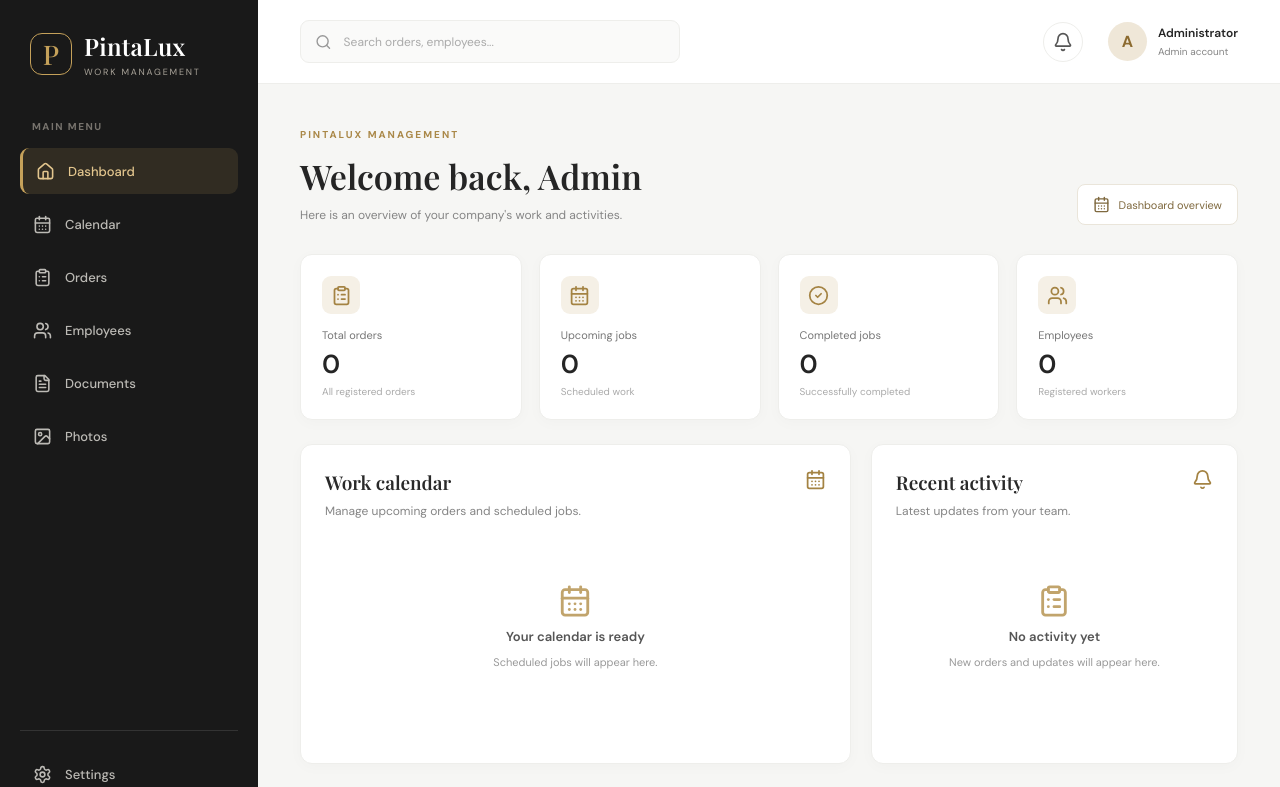
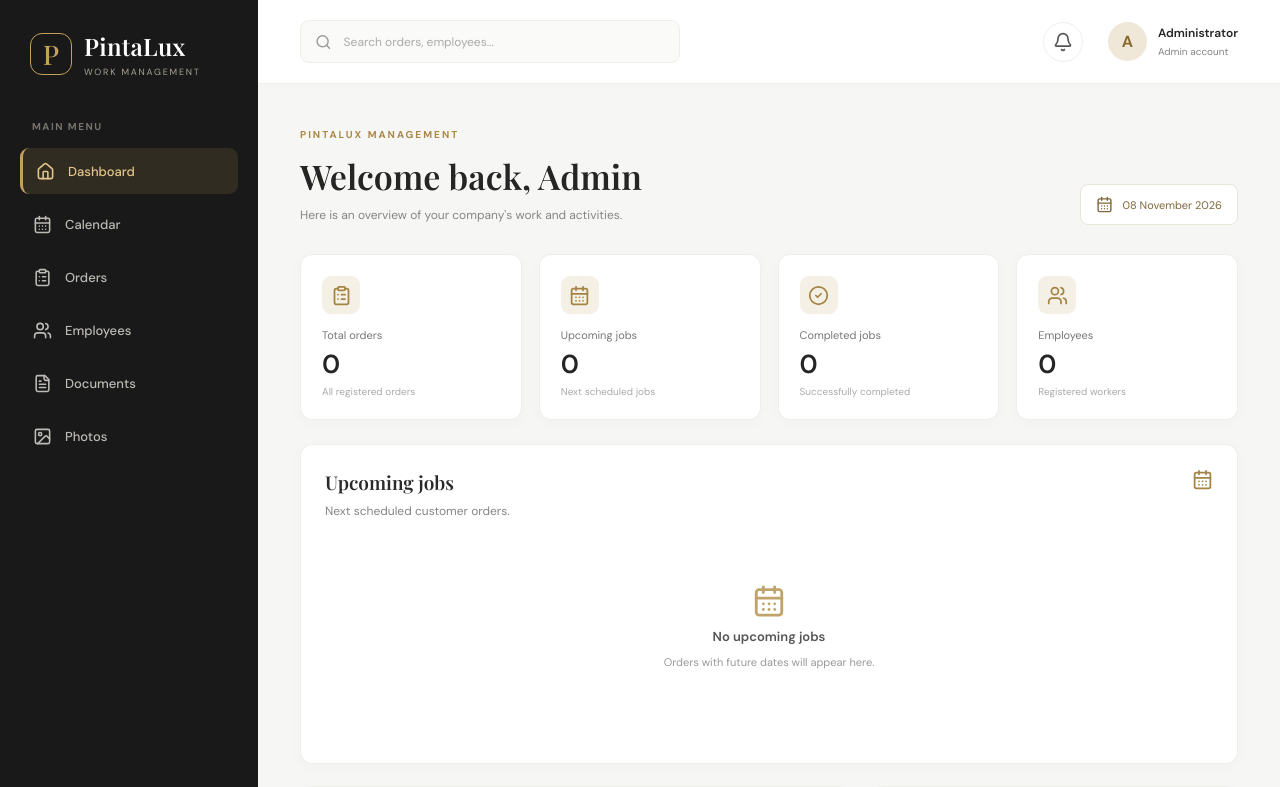
Before and after one commit to webatelie-global/PintaLux-app, a React (Vite) app: page / in a window 1280 px wide. Shown: the top 787 px of the page. Built offline with nearby package versions, Linux system fonts and the light colour scheme.

Commit message:
Update App.tsx

```diff
--- a/src/App.tsx
+++ b/src/App.tsx
@@ -1,3 +1,4 @@
+
 import { useState, type FormEvent } from "react";
 import {
   Bell,
@@ -16,6 +17,7 @@ import {
   MapPin,
   Phone,
   User,
+  Trash2,
 } from "lucide-react";
 
 const navigation = [
@@ -26,6 +28,8 @@ const navigation = [
   { label: "Documents", icon: FileText },
   { label: "Photos", icon: Image },
 ];
+
+const statuses = ["New", "In Progress", "Completed"];
 
 type Order = {
   id: number;
@@ -38,16 +42,40 @@ type Order = {
   status: string;
 };
 
+function formatDate(date: string) {
+  if (!date) return "Date not set";
+
+  return new Date(`${date}T00:00:00`).toLocaleDateString("en-GB", {
+    day: "2-digit",
+    month: "long",
+    year: "numeric",
+  });
+}
+
 function App() {
   const [activePage, setActivePage] = useState("Dashboard");
   const [orders, setOrders] = useState<Order[]>([]);
   const [showOrderForm, setShowOrderForm] = useState(false);
 
+  const today = new Date();
+  const todayString = [
+    today.getFullYear(),
+    String(today.getMonth() + 1).padStart(2, "0"),
+    String(today.getDate()).padStart(2, "0"),
+  ].join("-");
+
+  const sortedOrders = [...orders].sort((a, b) =>
+    a.date.localeCompare(b.date),
+  );
+
+  const upcomingOrders = sortedOrders
+    .filter((order) => order.date >= todayString && order.status !== "Completed")
+    .slice(0, 5);
+
   function handleCreateOrder(event: FormEvent<HTMLFormElement>) {
     event.preventDefault();
 
-    const form = event.currentTarget;
-    const formData = new FormData(form);
+    const formData = new FormData(event.currentTarget);
 
     const newOrder: Order = {
       id: Date.now(),
@@ -60,8 +88,26 @@ function App() {
       status: "New",
     };
 
-    setOrders((currentOrders) => [...currentOrders, newOrder]);
+    setOrders((current) => [...current, newOrder]);
     setShowOrderForm(false);
+  }
+
+  function deleteOrder(id: number) {
+    const confirmed = window.confirm(
+      "Are you sure you want to delete this order?",
+    );
+
+    if (confirmed) {
+      setOrders((current) => current.filter((order) => order.id !== id));
+    }
+  }
+
+  function updateOrderStatus(id: number, status: string) {
+    setOrders((current) =>
+      current.map((order) =>
+        order.id === id ? { ...order, status } : order,
+      ),
+    );
   }
 
   const inputStyle = {
@@ -82,6 +128,101 @@ function App() {
     fontWeight: 600 as const,
     color: "#555",
   };
+
+  function OrderCard({ order }: { order: Order }) {
+    return (
+      <article
+        key={order.id}
+        style={{
+          padding: 18,
+          border: "1px solid #eeeeeb",
+          borderRadius: 10,
+          background: "#fff",
+          marginBottom: 12,
+        }}
+      >
+        <div
+          style={{
+            display: "flex",
+            justifyContent: "space-between",
+            alignItems: "flex-start",
+            gap: 12,
+            flexWrap: "wrap",
+          }}
+        >
+          <div>
+            <h3 style={{ margin: "0 0 8px", color: "#222" }}>
+              {order.customer}
+            </h3>
+            <p style={{ margin: "4px 0", color: "#777", fontSize: 13 }}>
+              Order #{order.id}
+            </p>
+          </div>
+
+          <div style={{ display: "flex", gap: 8, alignItems: "center" }}>
+            <select
+              value={order.status}
+              onChange={(event) =>
+                updateOrderStatus(order.id, event.target.value)
+              }
+              style={{
+                padding: "7px 10px",
+                border: "1px solid #e5e5e5",
+                borderRadius: 8,
+                background: "#fdfcf9",
+                color: "#96753b",
+                fontWeight: 600,
+              }}
+            >
+              {statuses.map((status) => (
+                <option key={status} value={status}>
+                  {status}
+                </option>
+              ))}
+            </select>
+
+            <button
+              type="button"
+              onClick={() => deleteOrder(order.id)}
+              title="Delete order"
+              aria-label="Delete order"
+              style={{
+                display: "flex",
+                alignItems: "center",
+                justifyContent: "center",
+                width: 35,
+                height: 35,
+                border: "1px solid #f0dada",
+                borderRadius: 8,
+                background: "#fff",
+                color: "#bd5555",
+                cursor: "pointer",
+              }}
+            >
+              <Trash2 size={17} />
+            </button>
+          </div>
+        </div>
+
+        <p style={{ color: "#666", fontSize: 14 }}>
+          <strong>Date:</strong> {formatDate(order.date)}
+        </p>
+        <p style={{ color: "#666", fontSize: 14 }}>
+          <strong>Phone:</strong> {order.phone}
+        </p>
+        <p style={{ color: "#666", fontSize: 14 }}>
+          <strong>Address:</strong> {order.address}
+        </p>
+        <p style={{ color: "#666", fontSize: 14 }}>
+          <strong>Description:</strong> {order.description}
+        </p>
+        <p style={{ color: "#666", fontSize: 14 }}>
+          <strong>Estimated price:</strong>{" "}
+          {order.price ? `${order.price} €` : "Not specified"}
+        </p>
+      </article>
+    );
+  }
 
   return (
     <div className="app-shell">
@@ -134,7 +275,6 @@ function App() {
             <Settings size={19} />
             <span>Settings</span>
           </div>
-
           <div className="nav-item">
             <LogOut size={19} />
             <span>Log out</span>
@@ -146,18 +286,11 @@ function App() {
         <header className="topbar">
           <div className="search-box">
             <Search size={18} />
-            <input
-              type="search"
-              placeholder="Search orders, employees..."
-            />
+            <input type="search" placeholder="Search orders, employees..." />
           </div>
 
           <div className="topbar-actions">
-            <button
-              className="icon-button"
-              type="button"
-              aria-label="Notifications"
-            >
+            <button className="icon-button" type="button" aria-label="Notifications">
               <Bell size={20} />
             </button>
 
@@ -175,13 +308,11 @@ function App() {
           <div className="welcome-section">
             <div>
               <span className="eyebrow">PINTALUX MANAGEMENT</span>
-
               <h2>
                 {activePage === "Dashboard"
                   ? "Welcome back, Admin"
                   : activePage}
               </h2>
-
               <p>
                 {activePage === "Dashboard"
                   ? "Here is an overview of your company's work and activities."
@@ -191,11 +322,7 @@ function App() {
 
             <div className="date-label">
               <CalendarDays size={17} />
-              <span>
-                {activePage === "Dashboard"
-                  ? "Dashboard overview"
-                  : activePage}
-              </span>
+              <span>{formatDate(todayString)}</span>
             </div>
           </div>
 
@@ -203,56 +330,71 @@ function App() {
             <>
               <div className="stats-grid">
                 <article className="stat-card">
-                  <div className="stat-icon">
-                    <ClipboardList size={21} />
-                  </div>
+                  <div className="stat-icon"><ClipboardList size={21} /></div>
                   <span className="stat-label">Total orders</span>
                   <strong>{orders.length}</strong>
                   <span className="stat-note">All registered orders</span>
                 </article>
 
                 <article className="stat-card">
-                  <div className="stat-icon">
-                    <CalendarDays size={21} />
-                  </div>
+                  <div className="stat-icon"><CalendarDays size={21} /></div>
                   <span className="stat-label">Upcoming jobs</span>
-                  <strong>0</strong>
-                  <span className="stat-note">Scheduled work</span>
+                  <strong>{upcomingOrders.length}</strong>
+                  <span className="stat-note">Next scheduled jobs</span>
                 </article>
 
                 <article className="stat-card">
-                  <div className="stat-icon">
-                    <CheckCircle2 size={21} />
-                  </div>
+                  <div className="stat-icon"><CheckCircle2 size={21} /></div>
                   <span className="stat-label">Completed jobs</span>
-                  <strong>0</strong>
+                  <strong>{orders.filter((order) => order.status === "Completed").length}</strong>
                   <span className="stat-note">Successfully completed</span>
                 </article>
 
                 <article className="stat-card">
-                  <div className="stat-icon">
-                    <Users size={21} />
-                  </div>
+                  <div className="stat-icon"><Users size={21} /></div>
                   <span className="stat-label">Employees</span>
                   <strong>0</strong>
                   <span className="stat-note">Registered workers</span>
                 </article>
               </div>
 
+              <section className="content-card" style={{ padding: 24, marginBottom: 22 }}>
+                <div className="card-heading">
+                  <div>
+                    <h3>Upcoming jobs</h3>
+                    <p>Next scheduled customer orders.</p>
+                  </div>
+                  <CalendarDays size={21} />
+                </div>
+
+                {upcomingOrders.length === 0 ? (
+                  <div className="empty-state">
+                    <CalendarDays size={34} />
+                    <strong>No upcoming jobs</strong>
+                    <span>Orders with future dates will appear here.</span>
+                  </div>
+                ) : (
+                  upcomingOrders.map((order) => (
+                    <div key={order.id} style={{ marginTop: 14 }}>
+                      <OrderCard order={order} />
+                    </div>
+                  ))
+                )}
+              </section>
+
               <div className="dashboard-grid">
                 <section className="content-card calendar-card">
                   <div className="card-heading">
                     <div>
                       <h3>Work calendar</h3>
-                      <p>Manage upcoming orders and scheduled jobs.</p>
+                      <p>See all scheduled jobs by date.</p>
                     </div>
                     <CalendarDays size={21} />
                   </div>
-
                   <div className="empty-state">
                     <CalendarDays size={34} />
-                    <strong>Your calendar is ready</strong>
-                    <span>Scheduled jobs will appear here.</span>
+                    <strong>{orders.length} scheduled orders</strong>
+                    <span>Open Calendar to see the full schedule.</span>
                   </div>
                 </section>
 
@@ -264,11 +406,10 @@ function App() {
                     </div>
                     <Bell size={21} />
                   </div>
-
                   <div className="empty-state">
                     <ClipboardList size={34} />
                     <strong>No activity yet</strong>
-                    <span>New orders and updates will appear here.</span>
+                    <span>New updates will appear here.</span>
                   </div>
                 </section>
               </div>
@@ -335,7 +476,6 @@ function App() {
                     }}
                   >
                     <h3 style={{ margin: 0 }}>New customer order</h3>
-
                     <button
                       type="button"
                       onClick={() => setShowOrderForm(false)}
@@ -358,62 +498,28 @@ function App() {
                     }}
                   >
                     <div>
-                      <label style={labelStyle}>
-                        <User size={14} /> Customer name *
-                      </label>
-                      <input
-                        name="customer"
-                        required
-                        placeholder="Customer full name"
-                        style={inputStyle}
-                      />
+                      <label style={labelStyle}><User size={14} /> Customer name *</label>
+                      <input name="customer" required placeholder="Customer full name" style={inputStyle} />
                     </div>
 
                     <div>
-                      <label style={labelStyle}>
-                        <Phone size={14} /> Phone number *
-                      </label>
-                      <input
-                        name="phone"
-                        type="tel"
-                        required
-                        placeholder="+358..."
-                        style={inputStyle}
-                      />
+                      <label style={labelStyle}><Phone size={14} /> Phone number *</label>
+                      <input name="phone" type="tel" required placeholder="+358..." style={inputStyle} />
                     </div>
 
                     <div>
-                      <label style={labelStyle}>
-                        <MapPin size={14} /> Work address *
-                      </label>
-                      <input
-                        name="address"
-                        required
-                        placeholder="Street, city"
-                        style={inputStyle}
-                      />
+                      <label style={labelStyle}><MapPin size={14} /> Work address *</label>
+                      <input name="address" required placeholder="Street, city" style={inputStyle} />
                     </div>
 
                     <div>
                       <label style={labelStyle}>Work date *</label>
-                      <input
-                        name="date"
-                        type="date"
-                        required
-                        style={inputStyle}
-                      />
+                      <input name="date" type="date" required style={inputStyle} />
                     </div>
 
                     <div>
                       <label style={labelStyle}>Estimated price (€)</label>
-                      <input
-                        name="price"
-                        type="number"
-                        min="0"
-                        step="0.01"
-                        placeholder="0.00"
-                        style={inputStyle}
-                      />
+                      <input name="price" type="number" min="0" step="0.01" placeholder="0.00" style={inputStyle} />
                     </div>
 
                     <div style={{ gridColumn: "1 / -1" }}>
@@ -423,23 +529,12 @@ function App() {
                         required
                         rows={4}
                         placeholder="Describe the work, rooms, surfaces and materials..."
-                        style={{
-                          ...inputStyle,
-                          resize: "vertical",
-                          fontFamily: "inherit",
-                        }}
+                        style={{ ...inputStyle, resize: "vertical", fontFamily: "inherit" }}
                       />
                     </div>
                   </div>
 
-                  <div
-                    style={{
-                      display: "flex",
-                      justifyContent: "flex-end",
-                      gap: 12,
-                      marginTop: 22,
-                    }}
-                  >
+                  <div style={{ display: "flex", justifyContent: "flex-end", gap: 12, marginTop: 22 }}>
                     <button
                       type="button"
                       onClick={() => setShowOrderForm(false)}
@@ -453,7 +548,6 @@ function App() {
                     >
                       Cancel
                     </button>
-
                     <button
                       type="submit"
                       style={{
@@ -476,93 +570,67 @@ function App() {
                 <div className="empty-state">
                   <ClipboardList size={34} />
                   <strong>No orders yet</strong>
-                  <span>
-                    Click "Create New Order" to add your first customer order.
-                  </span>
+                  <span>Click "Create New Order" to add your first customer order.</span>
                 </div>
               ) : (
-                <div style={{ display: "grid", gap: 14 }}>
-                  {orders.map((order) => (
-                    <article
-                      key={order.id}
-                      style={{
-                        padding: 18,
-                        border: "1px solid #eeeeeb",
-                        borderRadius: 10,
-                        background: "#fff",
-                      }}
-                    >
-                      <div
-                        style={{
-                          display: "flex",
-                          justifyContent: "space-between",
-                          alignItems: "flex-start",
-                          gap: 12,
-                          flexWrap: "wrap",
-                        }}
-                      >
-                        <div>
-                          <h3 style={{ margin: "0 0 8px" }}>
-                            {order.customer}
-                          </h3>
-                          <p style={{ margin: "4px 0", color: "#777" }}>
-                            Order #{order.id}
-                          </p>
-                        </div>
-
-                        <span
-                          style={{
-                            padding: "6px 11px",
-                            borderRadius: 20,
-                            background: "#f5eddd",
-                            color: "#96753b",
-                            fontSize: 12,
-                            fontWeight: 600,
-                          }}
-                        >
-                          {order.status}
-                        </span>
-                      </div>
-
-                      <p style={{ color: "#666", fontSize: 14 }}>
-                        <strong>Phone:</strong> {order.phone}
-                      </p>
-                      <p style={{ color: "#666", fontSize: 14 }}>
-                        <strong>Address:</strong> {order.address}
-                      </p>
-                      <p style={{ color: "#666", fontSize: 14 }}>
-                        <strong>Work date:</strong> {order.date}
-                      </p>
-                      <p style={{ color: "#666", fontSize: 14 }}>
-                        <strong>Description:</strong> {order.description}
-                      </p>
-                      <p style={{ color: "#666", fontSize: 14 }}>
-                        <strong>Estimated price:</strong>{" "}
-                        {order.price ? `${order.price} €` : "Not specified"}
-                      </p>
-                    </article>
-                  ))}
-                </div>
+                sortedOrders.map((order) => (
+                  <OrderCard key={order.id} order={order} />
+                ))
               )}
             </section>
           )}
 
-          {!["Dashboard", "Orders"].includes(activePage) && (
+          {activePage === "Calendar" && (
+            <section className="content-card" style={{ padding: 26 }}>
+              <div className="card-heading">
+                <div>
+                  <h3>Work calendar</h3>
+                  <p>All customer orders arranged by scheduled date.</p>
+                </div>
+                <CalendarDays size={21} />
+              </div>
+
+              {sortedOrders.length === 0 ? (
+                <div className="empty-state">
+                  <CalendarDays size={34} />
+                  <strong>Your calendar is empty</strong>
+                  <span>Create an order and choose its work date. It will appear here.</span>
+                </div>
+              ) : (
+                sortedOrders.map((order) => (
+                  <div key={order.id} style={{ marginTop: 16 }}>
+                    <div
+                      style={{
+                        padding: "9px 13px",
+                        background: "#f5eddd",
+                        color: "#96753b",
+                        borderRadius: 8,
+                        fontWeight: 600,
+                        fontSize: 13,
+                        marginBottom: 10,
+                      }}
+                    >
+                      <CalendarDays size={14} style={{ verticalAlign: "middle", marginRight: 7 }} />
+                      {formatDate(order.date)}
+                    </div>
+                    <OrderCard order={order} />
+                  </div>
+                ))
+              )}
+            </section>
+          )}
+
+          {!["Dashboard", "Orders", "Calendar"].includes(activePage) && (
             <section className="content-card">
               <div className="card-heading">
                 <div>
                   <h3>{activePage}</h3>
-                  <p>
-                    Manage your company's {activePage.toLowerCase()}.
-                  </p>
+                  <p>Manage your company's {activePage.toLowerCase()}.</p>
                 </div>
               </div>
-
               <div className="empty-state">
                 <strong>{activePage} workspace</strong>
-                <span>
-                  Tools and information for this section will appear here.
-                </span>
+                <span>Tools and information for this section will appear here.</span>
               </div>
             </section>
           )}
```
